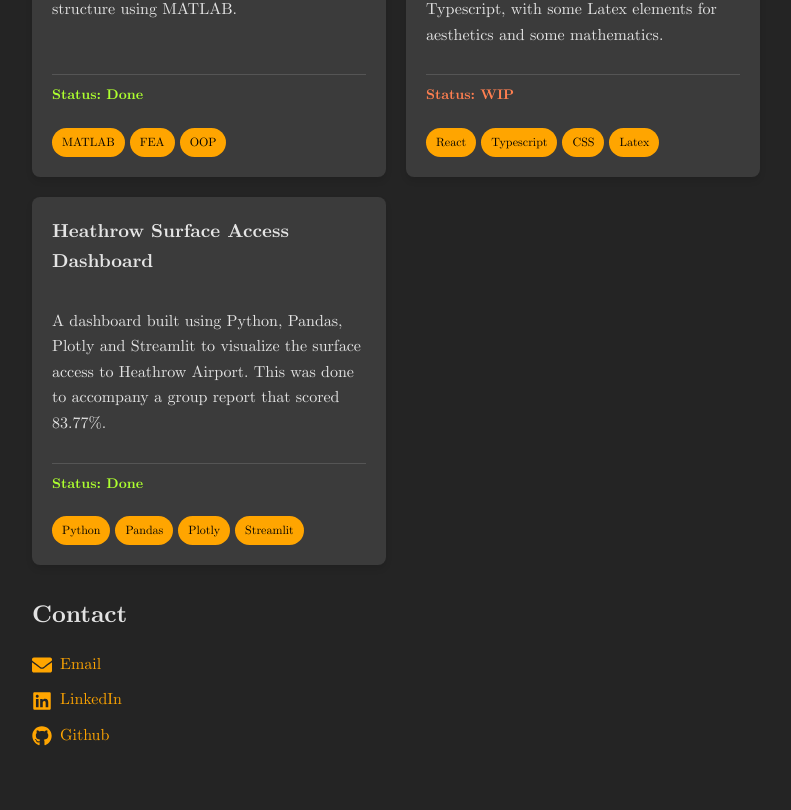
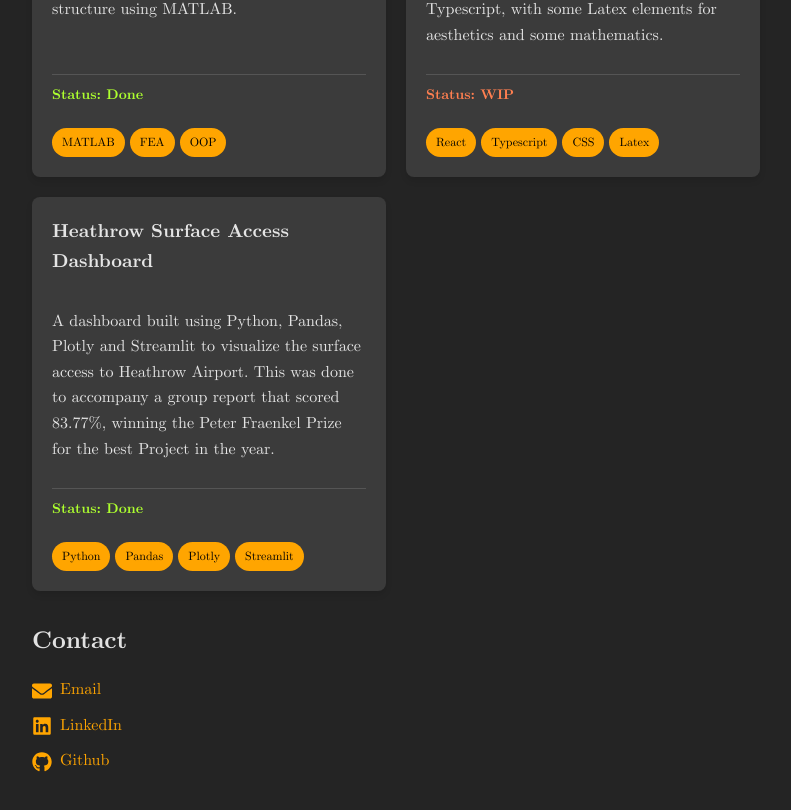
Before and after one commit to majdyousof/majdyousof.github.io, a React (Vite) app: page / in a window 1280 px wide. Shown: the part 778-1588 px from the top of the page, without its empty margins (244-1035 px from the left). Before the commit the page ends 1562 px from the top, so only its background shows below. Built offline with nearby package versions, Linux system fonts and the light colour scheme.

Commit message:
add prize to the projects

```diff
--- a/src/data/projects.ts
+++ b/src/data/projects.ts
@@ -18,7 +18,7 @@ export const projects = [
   {
     title: 'Heathrow Surface Access Dashboard',
     description:
-      'A dashboard built using Python, Pandas, Plotly and Streamlit to visualize the surface access to Heathrow Airport. This was done to accompany a group report that scored 83.77%.',
+      'A dashboard built using Python, Pandas, Plotly and Streamlit to visualize the surface access to Heathrow Airport. This was done to accompany a group report that scored 83.77%, winning the Peter Fraenkel Prize for the best Project in the year.',
     technologies: ['Python', 'Pandas', 'Plotly', 'Streamlit'],
     status: 'Done',
     link: 'https://heathrow-surface-access-assessment.streamlit.app/',
```
